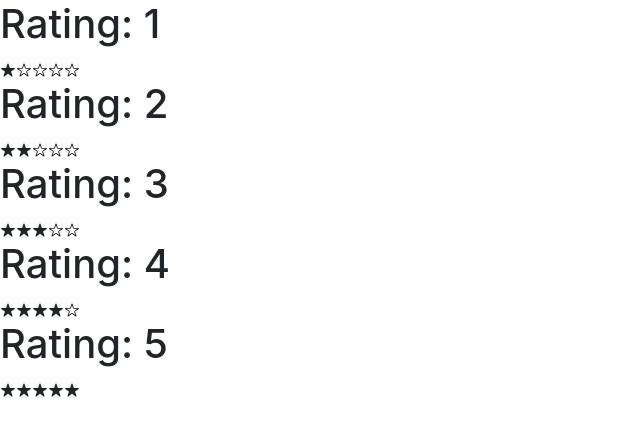
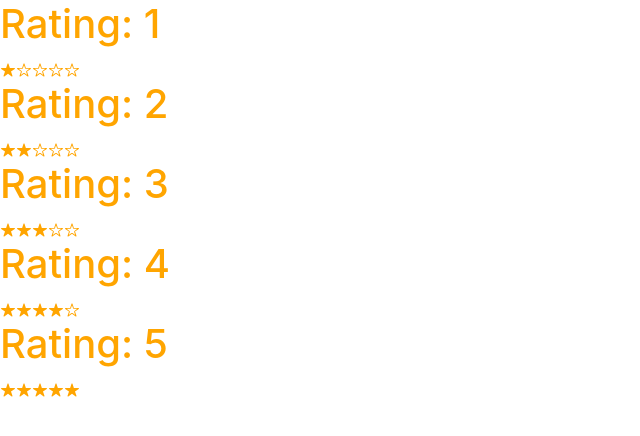
Before and after one commit to charityparks/react_book_app, a React (Create React App) app: page / in a window 1280 px wide. Shown: the top 436 px of the page, without its empty margins (0-640 px from the left). Built offline with nearby package versions, Linux system fonts and the light colour scheme.

Commit message:
changed color of rating

```diff
--- a/src/Rating.js
+++ b/src/Rating.js
@@ -13,7 +13,7 @@ class Rating extends Component {
 
      render() {
         return (
-            <div>
+            <div style={styles.starStyle}>
                <h1>Rating: {this.state.rating}</h1>
                {this.state.rating >= 1 ? (
                    <IoIosStar onClick={this.handleClick.bind(this,1)}/>
@@ -50,3 +50,9 @@ class Rating extends Component {
     }
 }
 export default Rating;
+
+const styles={
+    starStyle:{
+        color: 'orange'
+    }
+}
```
